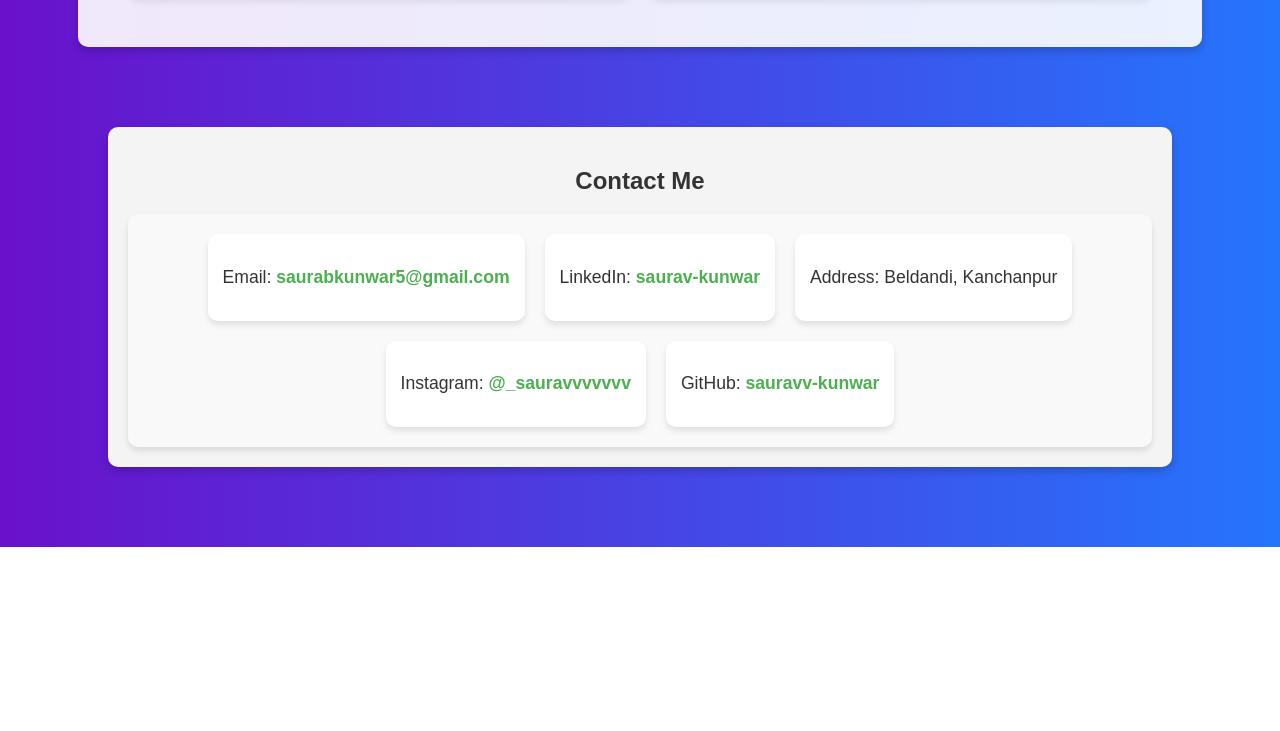
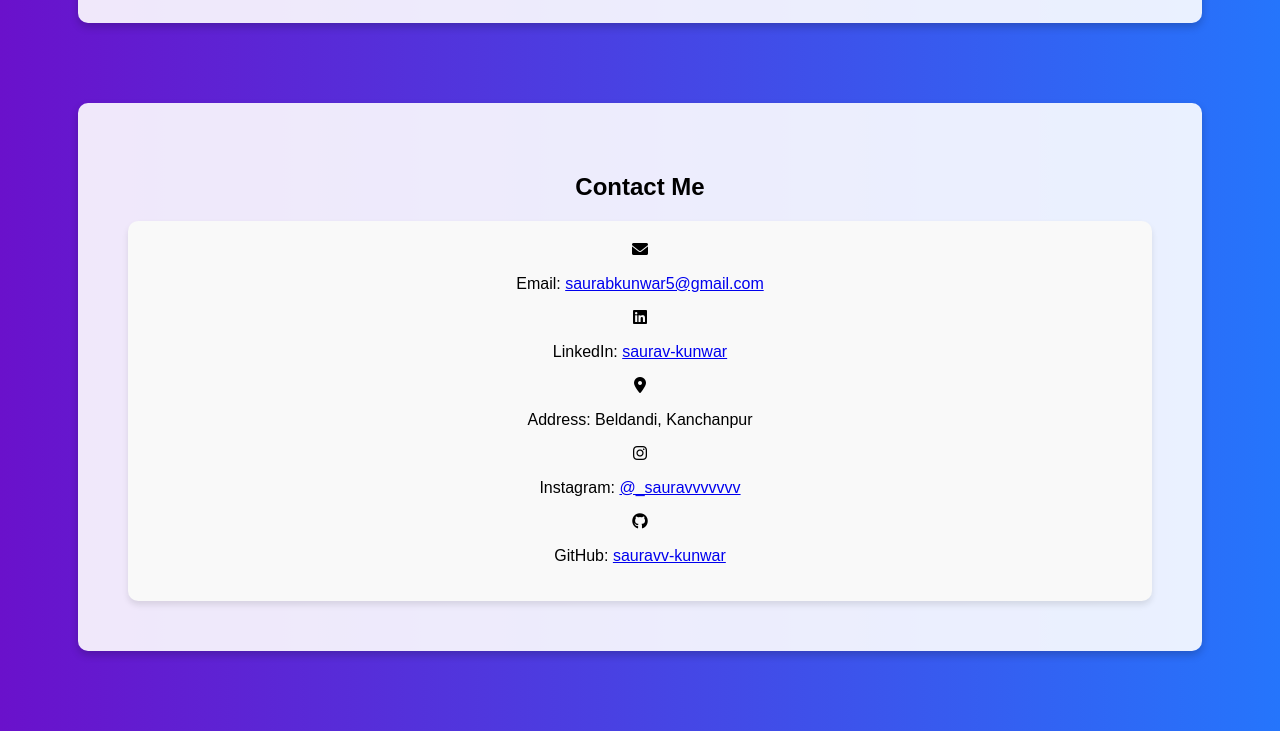
Before and after one commit to sauravv-kunwar/PORTFOLIO, a plain HTML site: page index.html in a window 1280 px wide. Shown: the part 1397-2128 px from the top of the page. Before the commit the page ends 1944 px from the top, so only its background shows below. Drawn offline with Linux system fonts and the light colour scheme.

Commit message:
Update index.html

```diff
--- a/index.html
+++ b/index.html
@@ -3,48 +3,55 @@
 <head>
     <meta charset="UTF-8">
     <meta name="viewport" content="width=device-width, initial-scale=1.0">
-    <title>My Portfolio</title>
+    <title>Saurav Kunwar - Portfolio</title>
     <link rel="stylesheet" href="styles.css">
+    <link rel="stylesheet" href="https://cdnjs.cloudflare.com/ajax/libs/font-awesome/6.0.0-beta3/css/all.min.css">
 </head>
 <body>
+    <div class="animated-background"></div> <!-- Bubble Background -->
+
     <header>
         <nav>
-            <ul>
+            <div class="nav-container">
+                <div class="logo">
+                    <a href="#home">Saurav Kunwar</a>
+                </div>
+                <ul class="nav-links">
                     <li><a href="#home">Home</a></li>
                     <li><a href="#about">About</a></li>
                     <li><a href="#projects">Projects</a></li>
                     <li><a href="#contact">Contact</a></li>
                 </ul>
+                <div class="hamburger">
+                    <span></span>
+                    <span></span>
+                    <span></span>
+                </div>
+            </div>
         </nav>
     </header>
 
-    <div class="animated-background"></div> <!-- Background Effect -->
-
     <section id="home">
+        <div class="home-content">
             <h1>Welcome to My Portfolio</h1>
             <h2>Saurav Kunwar</h2>
-
             <h3>Computer Engineering Student | Web Development & Data Science Enthusiast</h3>
-
-
-
+            <a href="#about" class="btn">Explore More</a>
+        </div>
     </section>
 
     <section id="about">
-        <h1>About Me</h1>
-        <div class="about-content">
+        <div class="about-container">
             <div class="profile-image">
                 <img src="me.jpg" alt="Profile Picture">
             </div>
             <div class="bio">
+                <h1>About Me</h1>
                 <p>
                     Hi! I’m <strong>Saurav Kunwar</strong>, a dedicated Computer Engineering student at Tribhuvan University with a growing passion for <strong>web development</strong> and <strong>data science</strong>.
                     I enjoy designing and building simple, functional websites and exploring how data can be used to solve real-world problems.
                     I’m comfortable working with tools like <strong>HTML, CSS, JavaScript,</strong> and <strong>Python</strong>, and I’m currently learning frameworks like <strong>React</strong> and diving into data analysis with libraries such as <strong>Pandas</strong> and <strong>NumPy</strong>.
                 </p>
-            </div>
-        </div>
-
                 <div class="skills-section">
                     <h3>Skills</h3>
                     <table>
@@ -80,6 +87,8 @@
                         </tr>
                     </table>
                 </div>
+            </div>
+        </div>
     </section>
 
     <section id="projects">
@@ -104,7 +113,6 @@
             </div>
         </div>
     </section>
-
 
     <section id="contact">
         <h2>Contact Me</h2>
@@ -132,65 +140,6 @@
         </div>
     </section>
 
-
-    <style>
-        #contact {
-            background-color: #f4f4f4;
-            padding: 20px;
-            text-align: center;
-        }
-
-        h2 {
-            font-family: 'Arial', sans-serif;
-            color: #333;
-        }
-
-        .contact-info {
-            display: flex;
-            justify-content: center;
-            gap: 20px;
-            flex-wrap: wrap;
-        }
-
-        .contact-item {
-            background-color: #fff;
-            padding: 15px;
-            border-radius: 10px;
-            box-shadow: 0 4px 6px rgba(0, 0, 0, 0.1);
-            transition: transform 0.3s ease-in-out;
-        }
-
-        .contact-item:hover {
-            transform: scale(1.05);
-            box-shadow: 0 6px 10px rgba(0, 0, 0, 0.15);
-        }
-
-        .contact-item i {
-            font-size: 2rem;
-            color: #4CAF50;
-            margin-bottom: 10px;
-        }
-
-        .contact-item p {
-            font-size: 1.1rem;
-            color: #333;
-        }
-
-        .contact-item a {
-            text-decoration: none;
-            color: #4CAF50;
-            font-weight: bold;
-        }
-
-        .contact-item a:hover {
-            text-decoration: underline;
-        }
-    </style>
-
-
-
-
-
     <script src="script.js"></script>
 </body>
 </html>
```
Lines whose indentation alone changed are shown as unchanged.
